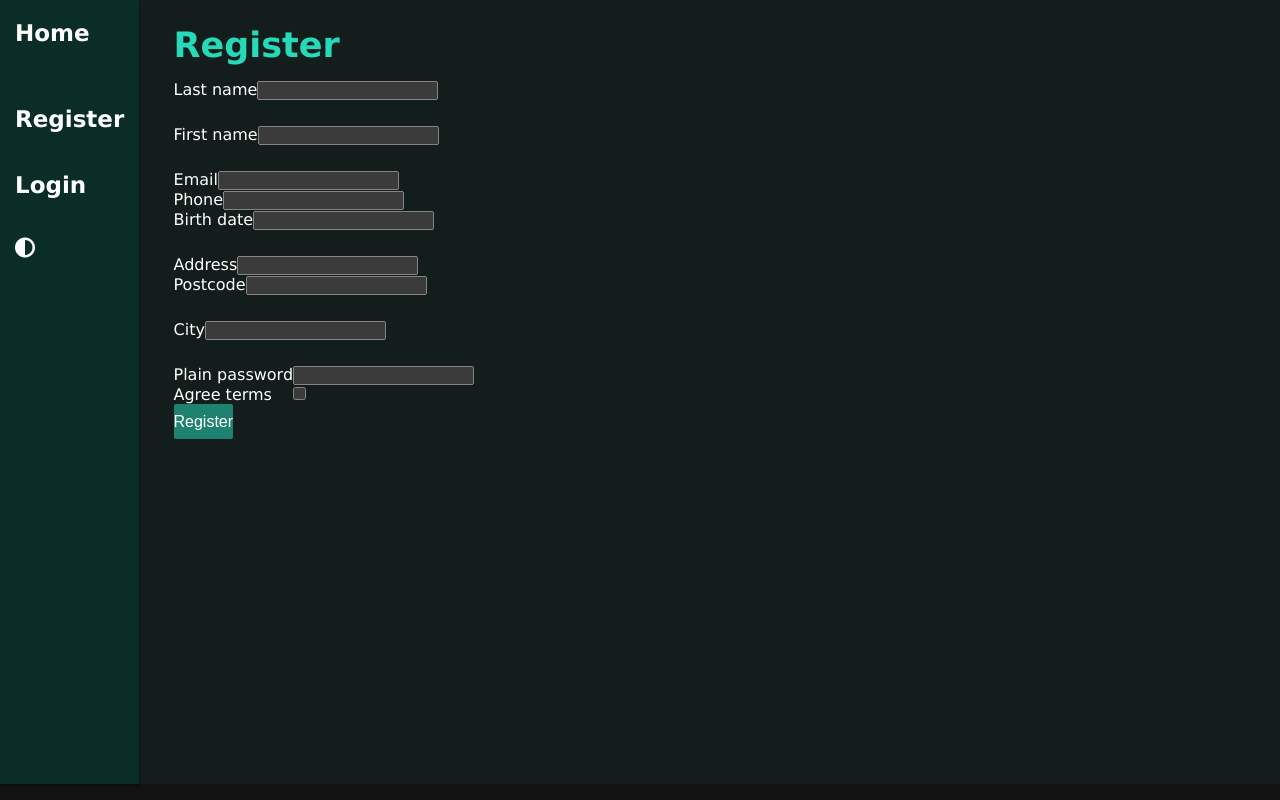
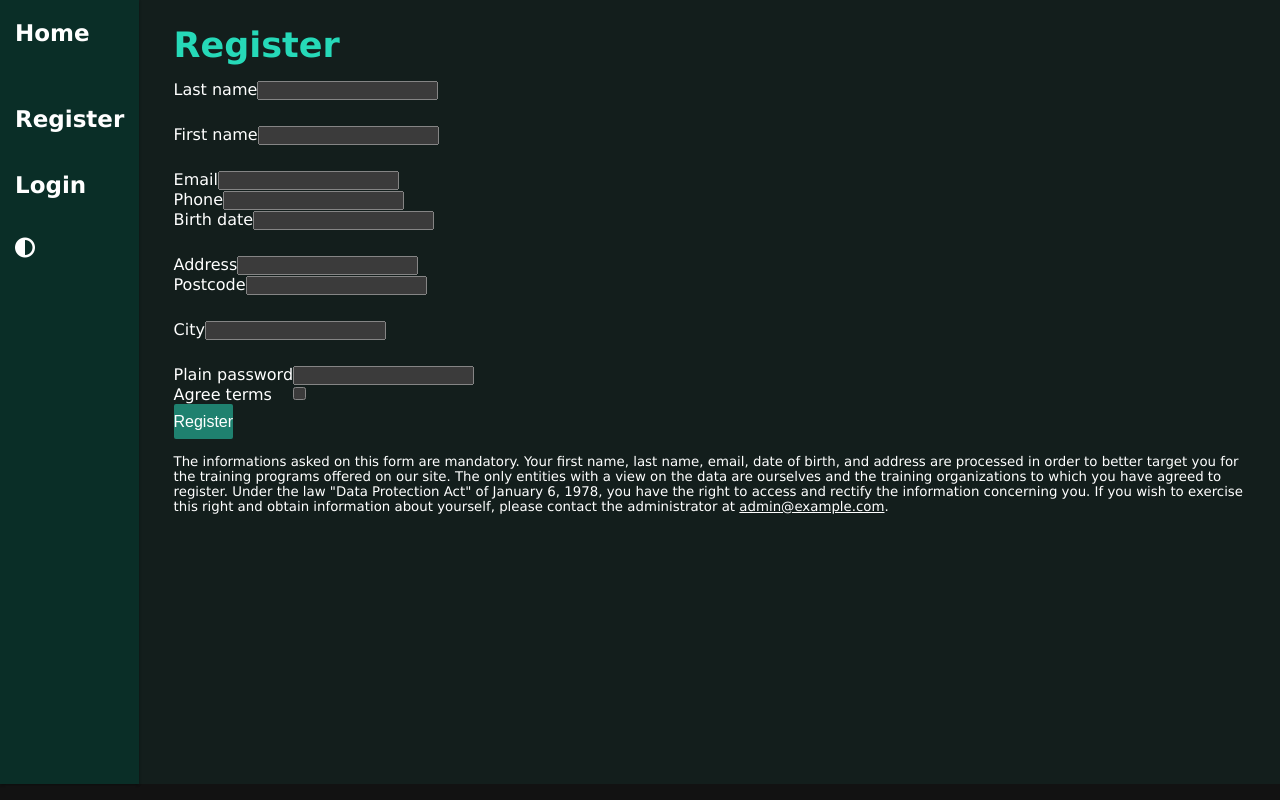
Before and after one commit to Molina-Q/SfSession, a Symfony app: template templates/registration/register.html.twig in a window 1280 px wide. Run offline with Twig, Linux system fonts and the light colour scheme; the template is opened without the code that fills it, so the values that code supplies are empty; form fields are guessed from the names that the template uses; some libraries are stand-ins or nearby versions.

Commit message:
RGPD info on register

```diff
--- a/templates/registration/register.html.twig
+++ b/templates/registration/register.html.twig
@@ -27,6 +27,11 @@
         {{ form_row(registrationForm.agreeTerms) }}
 
         <button type="submit" class="form-btn-submit">Register</button>
+
+
     {{ form_end(registrationForm) }}
 
+     <small>
+        The informations asked on this form are mandatory. Your first name, last name, email, date of birth, and address are processed in order to better target you for the training programs offered on our site. The only entities with a view on the data are ourselves and the training organizations to which you have agreed to register. Under the law "Data Protection Act" of January 6, 1978, you have the right to access and rectify the information concerning you. If you wish to exercise this right and obtain information about yourself, please contact the administrator at <u>admin@example.com</u>.
+    </small>
 {% endblock %}
```
